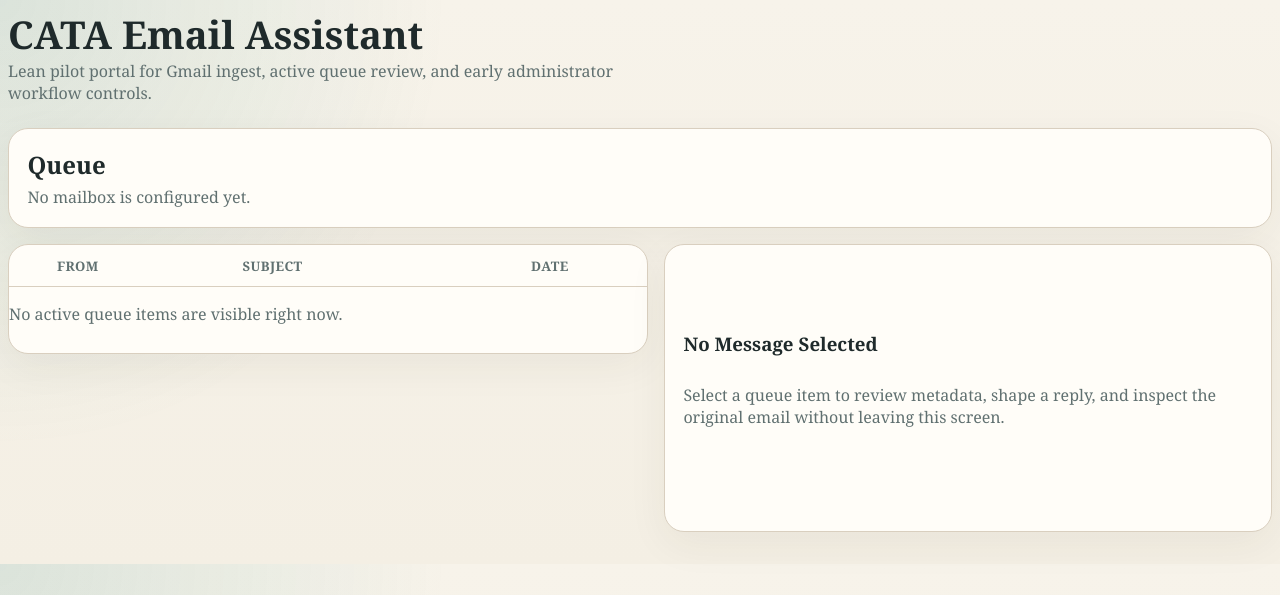
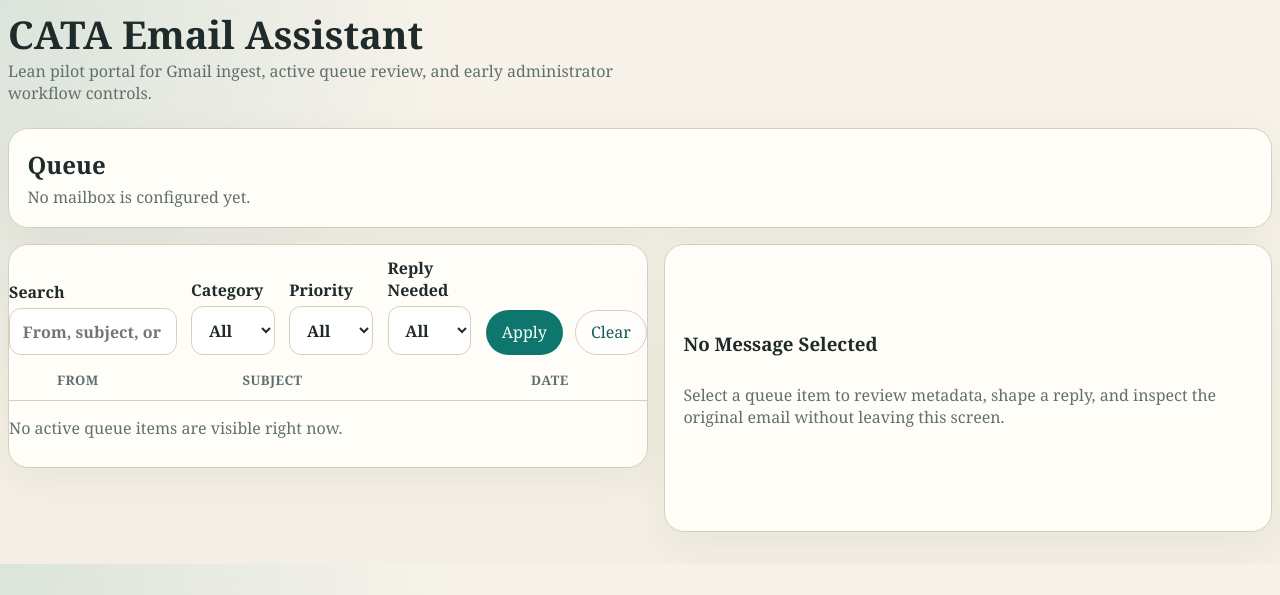
Before and after one commit to williamherridge/cata-email-assistant, a FastAPI app: page /queue in a window 1280 px wide. Shown: the top 595 px of the page. Run offline with FastAPI, Linux system fonts and the light colour scheme; data comes from the database, SQL or seed files in the repository; data that the repository does not hold is empty.

Commit message:
Add queue filters and classification fixes

```diff
--- a/src/admin_portal/main.py
+++ b/src/admin_portal/main.py
@@ -3,6 +3,7 @@
 from __future__ import annotations
 
 from contextlib import asynccontextmanager
+from urllib.parse import urlencode
 
 import uvicorn
 from fastapi import Depends, FastAPI, HTTPException, Request
@@ -59,6 +60,17 @@ async def lifespan(_: FastAPI):
 app = FastAPI(title="CATA Email Assistant", lifespan=lifespan)
 
 
+def build_queue_return_path(selected_id: int | None, filter_query: str) -> str:
+    parts: list[str] = []
+    if selected_id:
+        parts.append(f"selected_message_id={selected_id}")
+    if filter_query:
+        parts.append(filter_query)
+    if not parts:
+        return "/queue"
+    return f"/queue?{'&'.join(parts)}"
+
+
 @app.get("/health")
 def healthcheck() -> dict:
     return {"status": "ok", "app_env": settings.app_env}
@@ -73,10 +85,28 @@ def root() -> RedirectResponse:
 def queue_page(request: Request, db: Session = Depends(get_db_session)):
     ensure_default_mailbox(db, settings)
     sync_taxonomy_catalog(db, settings.taxonomy_catalog_path)
-    messages = list_queue_messages(db)
+    search_text = (request.query_params.get("search") or "").strip()
+    category_raw = request.query_params.get("category_id") or ""
+    category_id = int(category_raw) if category_raw.isdigit() else None
+    priority = (request.query_params.get("priority") or "").strip().lower()
+    reply_needed = (request.query_params.get("reply_needed") or "").strip().lower()
+    messages = list_queue_messages(
+        db,
+        search_text=search_text,
+        category_id=category_id,
+        priority=priority,
+        reply_needed=reply_needed,
+    )
     selected_message = None
     selected_message_id = request.query_params.get("selected_message_id")
     selected_id = int(selected_message_id) if selected_message_id and selected_message_id.isdigit() else None
+    filter_params = {
+        "search": search_text,
+        "category_id": category_raw,
+        "priority": priority,
+        "reply_needed": reply_needed,
+    }
+    filter_query = urlencode({key: value for key, value in filter_params.items() if value})
     if messages:
         available_ids = {message.id for message in messages}
         if selected_id not in available_ids:
@@ -102,9 +132,16 @@ def queue_page(request: Request, db: Session = Depends(get_db_session)):
             "reply_subject": build_reply_subject(selected_message) if selected_message else "",
             "draft_html": build_default_draft_html(selected_message) if selected_message else "",
             "selected_body_text": read_body_artifact(selected_message) if selected_message else "",
-            "return_to_queue": f"/queue?selected_message_id={selected_id}" if selected_id else "/queue",
+            "return_to_queue": build_queue_return_path(selected_id, filter_query),
             "categories": list_active_categories(db),
             "subcategories": list_active_subcategories(db),
+            "filters": {
+                "search": search_text,
+                "category_id": category_raw,
+                "priority": priority,
+                "reply_needed": reply_needed,
+            },
+            "filter_query": filter_query,
         },
     )
 
--- a/src/admin_portal/templates/queue.html
+++ b/src/admin_portal/templates/queue.html
@@ -50,6 +50,46 @@
       {% endif %}
       <div class="notice mobile-only">Tap a message to open the review and drafting screen.</div>
 
+      <form action="/queue" method="get" class="stack" style="margin-bottom: 1rem;">
+        <div class="form-grid" style="grid-template-columns: minmax(0, 2fr) repeat(3, minmax(0, 1fr)) auto; align-items: end;">
+          <label>
+            Search
+            <input type="text" name="search" value="{{ filters.search }}" placeholder="From, subject, or snippet" />
+          </label>
+          <label>
+            Category
+            <select name="category_id">
+              <option value="">All</option>
+              {% for category in categories %}
+                <option value="{{ category.id }}" {% if filters.category_id == category.id|string %}selected{% endif %}>{{ category.name }}</option>
+              {% endfor %}
+            </select>
+          </label>
+          <label>
+            Priority
+            <select name="priority">
+              <option value="">All</option>
+              {% for option in ["critical", "normal", "low"] %}
+                <option value="{{ option }}" {% if filters.priority == option %}selected{% endif %}>{{ option|title }}</option>
+              {% endfor %}
+            </select>
+          </label>
+          <label>
+            Reply Needed
+            <select name="reply_needed">
+              <option value="">All</option>
+              <option value="yes" {% if filters.reply_needed == "yes" %}selected{% endif %}>Yes</option>
+              <option value="no" {% if filters.reply_needed == "no" %}selected{% endif %}>No</option>
+              <option value="unknown" {% if filters.reply_needed == "unknown" %}selected{% endif %}>Unknown</option>
+            </select>
+          </label>
+          <div class="button-row">
+            <button type="submit">Apply</button>
+            <a href="/queue" class="link-button">Clear</a>
+          </div>
+        </div>
+      </form>
+
       <div class="queue-column-head">
         <span></span>
         <span>From</span>
@@ -61,9 +101,14 @@
       {% if messages %}
         <div class="queue-list">
           {% for message in messages %}
+            {% if filter_query %}
+              {% set row_href = "/queue?selected_message_id=" ~ message.id ~ "&" ~ filter_query %}
+            {% else %}
+              {% set row_href = "/queue?selected_message_id=" ~ message.id %}
+            {% endif %}
             <a
-              href="/queue?selected_message_id={{ message.id }}"
-              data-desktop-href="/queue?selected_message_id={{ message.id }}"
+              href="{{ row_href }}"
+              data-desktop-href="{{ row_href }}"
               data-mobile-href="/messages/{{ message.id }}"
               class="queue-row {% if selected_message_id == message.id %}selected{% endif %}"
             >
@@ -140,11 +185,27 @@
               </label>
               <label>
                 Category
-                <input type="text" name="proposed_category_label" value="{{ selected_message.proposed_category_label or '' }}" />
+                <select name="assigned_category_id">
+                  <option value="">Unassigned</option>
+                  {% for category in categories %}
+                    <option
+                      value="{{ category.id }}"
+                      {% if selected_message.assigned_category_id == category.id %}selected{% endif %}
+                    >{{ category.name }}</option>
+                  {% endfor %}
+                </select>
               </label>
               <label>
                 Subcategory
-                <input type="text" name="proposed_subcategory_label" value="{{ selected_message.proposed_subcategory_label or '' }}" />
+                <select name="assigned_subcategory_id">
+                  <option value="">None</option>
+                  {% for subcategory in subcategories %}
+                    <option
+                      value="{{ subcategory.id }}"
+                      {% if selected_message.assigned_subcategory_id == subcategory.id %}selected{% endif %}
+                    >{{ subcategory.name }}</option>
+                  {% endfor %}
+                </select>
               </label>
               <label>
                 Priority
--- a/src/workflow/classification.py
+++ b/src/workflow/classification.py
@@ -10,6 +10,10 @@ MAKEUP_LINEUP_CATEGORY = "Make-up match line up"
 TEAM_REGISTRATION_CATEGORY = "Team registration submission"
 REPLY_PREFIXES = ("re:", "fw:", "fwd:")
 MAKEUP_LINEUP_SUBJECT_PREFIX = "make-up match line up from"
+TEAM_REGISTRATION_SENDERS = {
+    "no-reply@austintennis.org",
+    "leaguecommittee@austintennis.org",
+}
 TEAM_REGISTRATION_SUBJECT_MARKERS = (
     "team registration from",
     "new spring team registration from",
@@ -85,7 +89,7 @@ def classify_team_registration_submission(message: Message, body_text: str) -> C
     subject = (message.subject or "").strip()
     subject_lower = subject.casefold()
 
-    if from_address != "no-reply@austintennis.org":
+    if from_address not in TEAM_REGISTRATION_SENDERS:
         return None
     if subject_lower.startswith(REPLY_PREFIXES):
         return None
```
Also changed, not shown: src/admin_portal/templates/message_detail.html (+18 -8 lines), src/workflow/polling.py (+75 -37 lines), tests/integration/test_admin_portal.py (+12 -0 lines), tests/unit/test_polling.py (+48 -0 lines).
